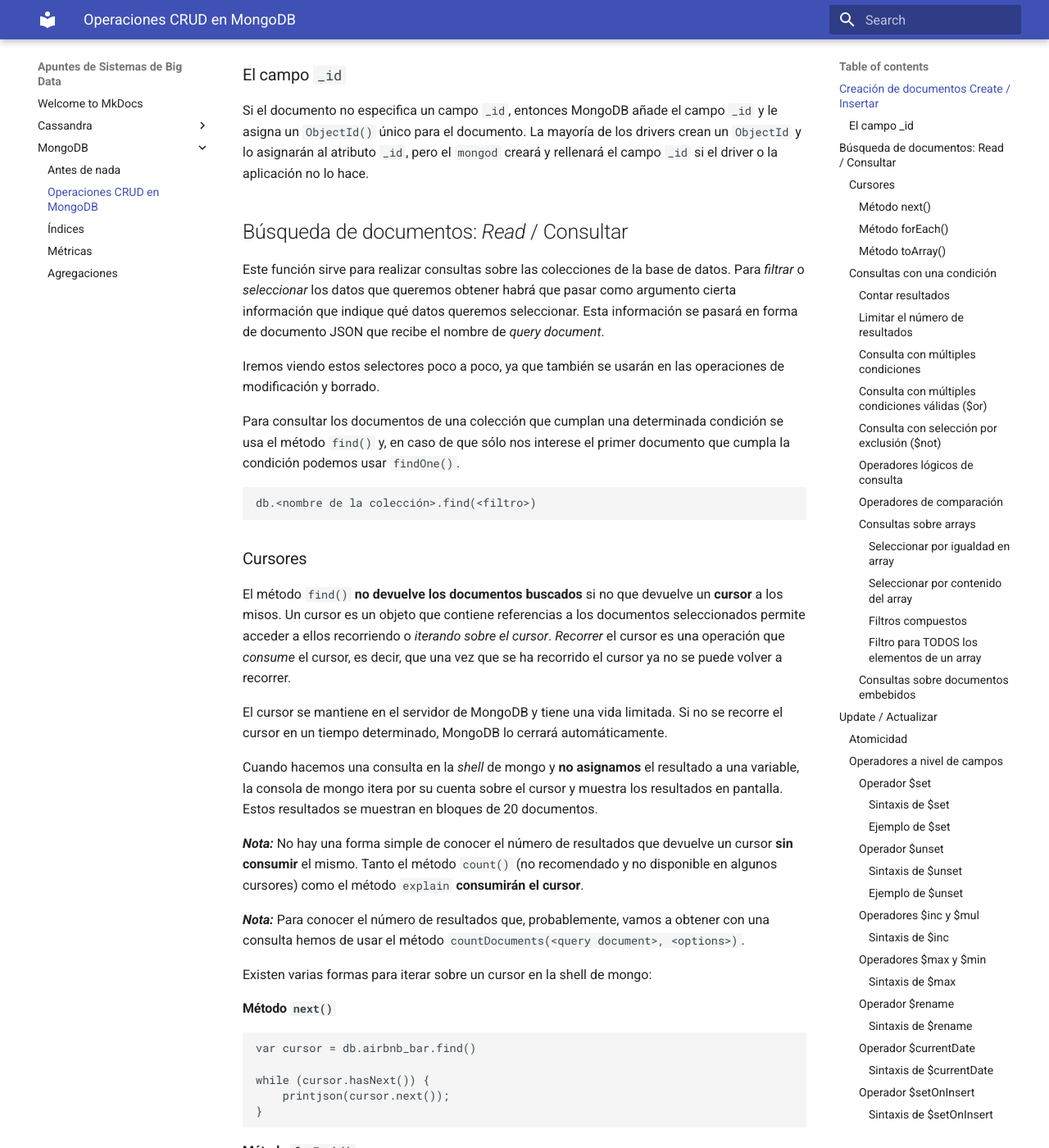
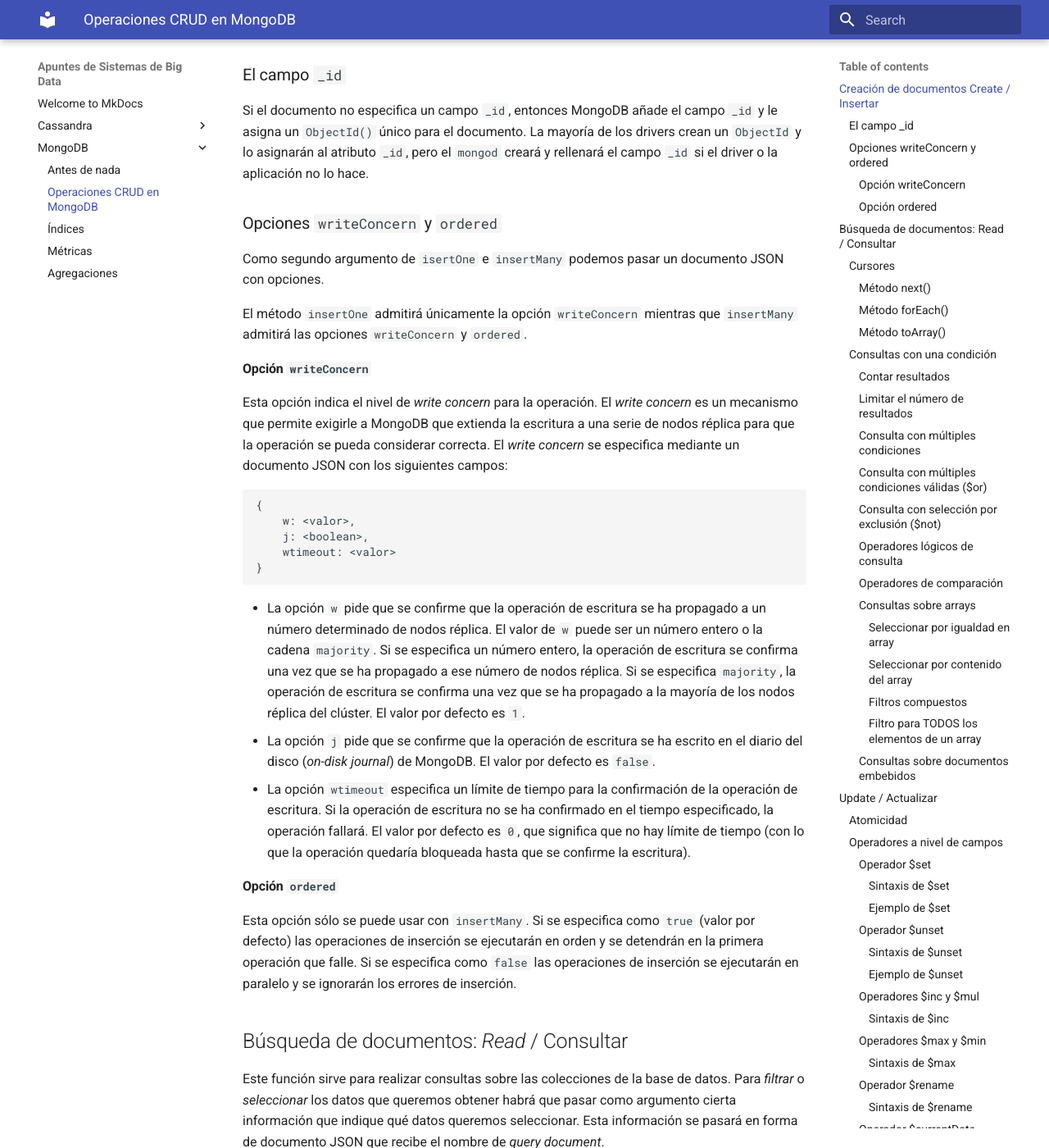
Before and after one commit to mmourazos/SBD, an MkDocs documentation site: the page built from docs/MongoDB/02 - CRUD.md, in a window 1280 px wide and 1400 px high, scrolled down 572 px. Shown: the whole window at 82% size. Built offline with MkDocs 1.6.1 and Material for MkDocs 9.7.7, drawn with Linux system fonts in a browser that asks for light colours.

Commit message:
Retoques en CRUD.

````diff
--- a/docs/MongoDB/02 - CRUD.md
+++ b/docs/MongoDB/02 - CRUD.md
@@ -17,6 +17,32 @@
 ### El campo `_id`
 
 Si el documento no especifica un campo `_id`, entonces MongoDB añade el campo `_id` y le asigna un `ObjectId()` único para el documento. La mayoría de los drivers crean un `ObjectId` y lo asignarán al atributo `_id`, pero el `mongod` creará y rellenará el campo `_id` si el driver o la aplicación no lo hace.
+
+### Opciones `writeConcern` y `ordered`
+
+Como segundo argumento de `isertOne` e `insertMany` podemos pasar un documento JSON con opciones.
+
+El método `insertOne` admitirá únicamente la opción `writeConcern` mientras que `insertMany` admitirá las opciones `writeConcern` y `ordered`.
+
+#### Opción `writeConcern`
+
+Esta opción indica el nivel de *write concern* para la operación. El *write concern* es un mecanismo que permite exigirle a MongoDB que extienda la escritura a una serie de nodos réplica para que la operación se pueda considerar correcta. El *write concern* se especifica mediante un documento JSON con los siguientes campos:
+
+```json
+{
+    w: <valor>,
+    j: <boolean>,
+    wtimeout: <valor>
+}
+```
+
+* La opción `w` pide que se confirme que la operación de escritura se ha propagado a un número determinado de nodos réplica. El valor de `w` puede ser un número entero o la cadena `majority`. Si se especifica un número entero, la operación de escritura se confirma una vez que se ha propagado a ese número de nodos réplica. Si se especifica `majority`, la operación de escritura se confirma una vez que se ha propagado a la mayoría de los nodos réplica del clúster. El valor por defecto es `1`.
+* La opción `j` pide que se confirme que la operación de escritura se ha escrito en el diario del disco (*on-disk journal*) de MongoDB. El valor por defecto es `false`.
+* La opción `wtimeout` especifica un límite de tiempo para la confirmación de la operación de escritura. Si la operación de escritura no se ha confirmado en el tiempo especificado, la operación fallará. El valor por defecto es `0`, que significa que no hay límite de tiempo (con lo que la operación quedaría bloqueada hasta que se confirme la escritura).
+
+#### Opción `ordered`
+
+Esta opción sólo se puede usar con `insertMany`. Si se especifica como `true` (valor por defecto) las operaciones de inserción se ejecutarán en orden y se detendrán en la primera operación que falle. Si se especifica como `false` las operaciones de inserción se ejecutarán en paralelo y se ignorarán los errores de inserción.
 
 ## Búsqueda de documentos: *Read* / Consultar
 
````
Also changed, not shown: docs/MongoDB/01 - Introducción.md (+1 -2 lines).
